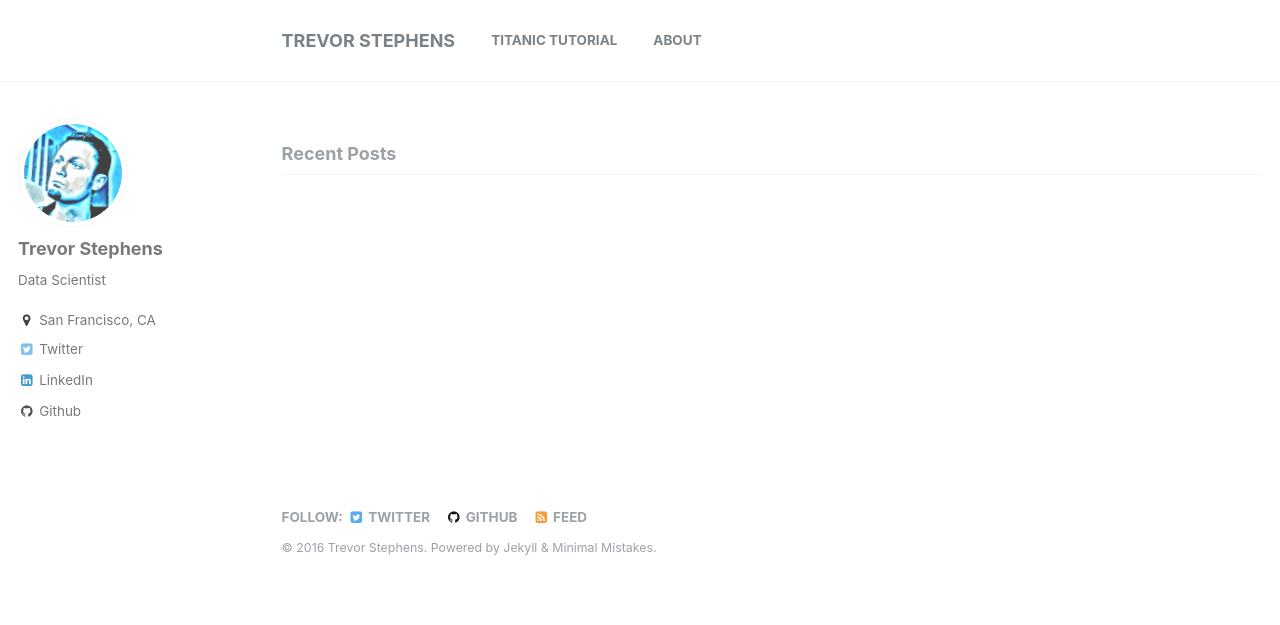
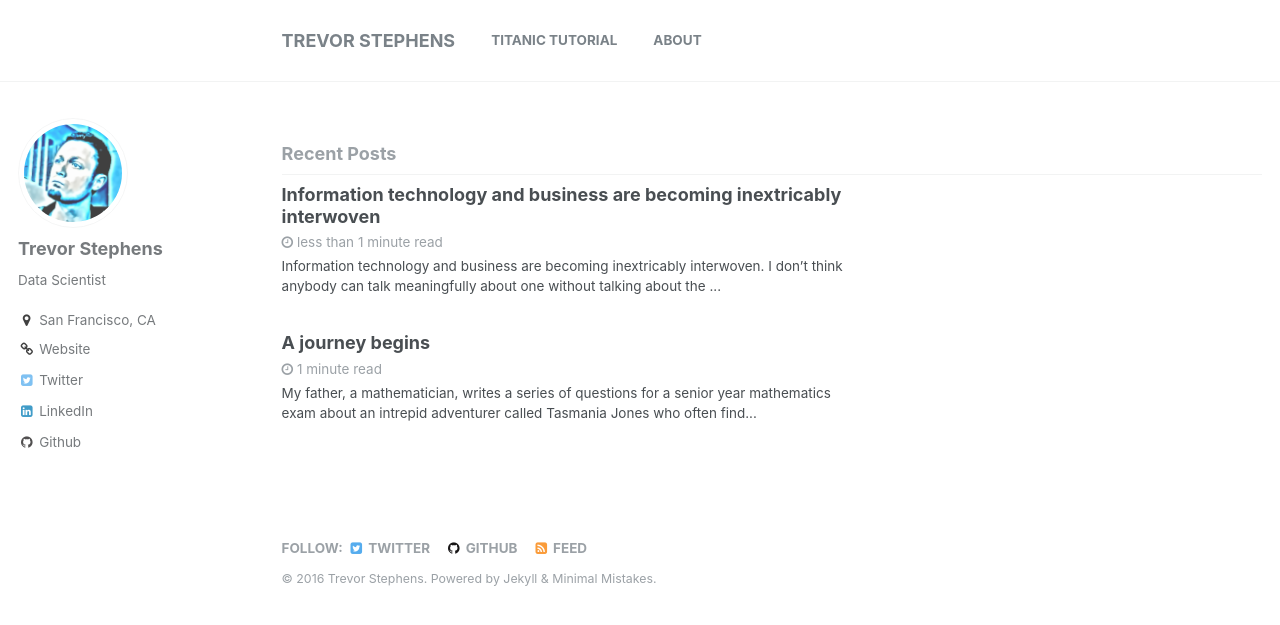
Before and after one commit to trevorstephens/trevorstephens.github.io, a Jekyll site: the page built from index.html, in a window 1280 px wide. Shown: the top 625 px of the page. Built offline with Jekyll 4.4.1, drawn with Linux system fonts in a browser that asks for light colours; the list of posts is cut into pages by our own code; some of the changed lines change nothing that is shown.

Commit message:
first posts

```diff
--- a/_config.yml
+++ b/_config.yml
@@ -14,7 +14,7 @@ description              : "My Blog"
 url                      : # the base hostname & protocol for your site e.g. "https://mmistakes.github.io"
 baseurl                  : # the subpath of your site, e.g. "/blog"
 gh_repo                  :
-teaser                   : # filename of teaser fallback teaser image placed in /images/, .e.g. "500x300.png"
+teaser                   : default-header.png
 # breadcrumbs            : false # true, false (default)
 words_per_minute         : 200
 comments:
@@ -28,11 +28,28 @@ comments:
     colorscheme          : # "light" (default), "dark"
 
 
+defaults:
+  # _posts
+  - scope:
+      path: ""
+      type: posts
+    values:
+      layout: single
+      author_profile: true
+      read_time: true
+      comments: true
+      share: true
+      related: true
+      header:
+        image: default-header.png
+
+
 # SEO Related
 google_site_verification :
 bing_site_verification   :
 alexa_site_verification  :
 yandex_site_verification :
+
 
 # Social Sharing
 twitter:
@@ -67,7 +84,7 @@ author:
   bio              : "Data Scientist"
   location         : "San Francisco, CA"
   email            :
-  uri              :
+  uri              : http://trevorstephens.com
   bitbucket        :
   codepen          :
   dribbble         :
@@ -147,7 +164,7 @@ kramdown:
 
 
 # Outputting
-permalink: /:categories/:year/:month/:day/:title/
+permalink: /:categories/:title/
 paginate: 5 # amount of posts to show
 paginate_path: /page:num/
 timezone: # http://en.wikipedia.org/wiki/List_of_tz_database_time_zones
--- /dev/null
+++ b/_posts/2013-07-27-a-journey-begins.md
@@ -0,0 +1,12 @@
+---
+title: "A journey begins"
+category: ramblings
+tags:
+  - Ramblings
+---
+
+My father, a mathematician, writes a series of questions for a senior year mathematics exam about an intrepid adventurer called [Tasmania Jones](https://www.facebook.com/pages/Tasmania-Jones/39164499898){:target="_blank"} who often finds trouble during his international escapades. Invariably, the only way to save him from certain death is to solve an applied mathematics problem. Once I confessed to my high school classmates that my father was responsible for these questions, frequently the bane of exam takers, we both gained widespread notoriety. It could be said that applying mathematical analysis to real-world problems is in my blood.
+
+After enjoying a career as a mechanical engineer in a demanding and fast-paced sales environment, I finally decided it was time to move on. I don't feel that I've abandoned or wasted that experience though. Selling industrial engineered equipment exposed me to an enormous variety of industries, from power plants to petroleum refineries to the hidden worlds above and below high-rise buildings. This gave me an opportunity that few others have had: to see and understand the amazing places and people that allow us to live the lives we lead. Apart from the eye-opening exposure to these mysterious places, my career continued to make significant use of my quantitative abilities while honing my presentation and communication skills, giving me confidence in how I handle myself in business settings.
+
+I am now taking my first steps on my new path to becoming a data scientist. A couple of weeks ago I began the MS Analytics program at the University of San Francisco. Leveraging my quantitative abilities and businesses savvy with the amazing [MSAN curriculum](http://www.usfca.edu/artsci/msan/courses/){:target="_blank"}, I'm thrilled at the chance to contribute to the development of a new and growing industry, and I hope with this blog to describe my journey down that road. This post marks the beginning of that journey.
--- /dev/null
+++ b/_posts/2013-07-28-it-and-business.md
@@ -0,0 +1,9 @@
+---
+title: "Information technology and business are becoming inextricably interwoven"
+tags:
+  - Ramblings
+---
+
+> Information technology and business are becoming inextricably interwoven. I don't think anybody can talk meaningfully about one without talking about the other.
+
+Bill Gates wrote this back in 1999; since then we've come a long way. Moore's Law has held firm for almost 40 years longer than originally predicted and with it the dazzling amount of computation power and storage capacity easily acquired by businesses has increased with exponential growth. But as Gates implied, the law works both ways, "information technology and business" have grown in capacity together. The amount of computing power delivered by a $500 laptop now makes the neon-lit, fan-cooled desktop monsters of my youth look positively primitive. With the massive growth in computational capacity, the need of businesses to make sense of their petabytes of messy data has perhaps swelled even faster. As storage has ballooned, and collected data has filled it, a void has developed that I intend to fill: this data must be transformed into coherent and meaningful business ideas in a timely and efficient manner.
```
Also changed, not shown: images/default-header.png (added).
